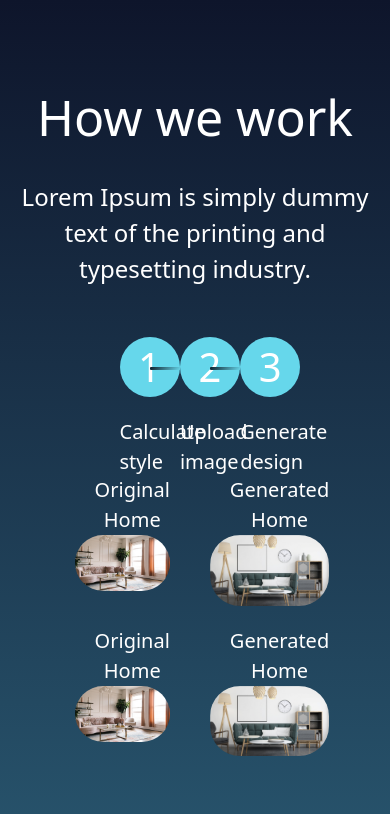
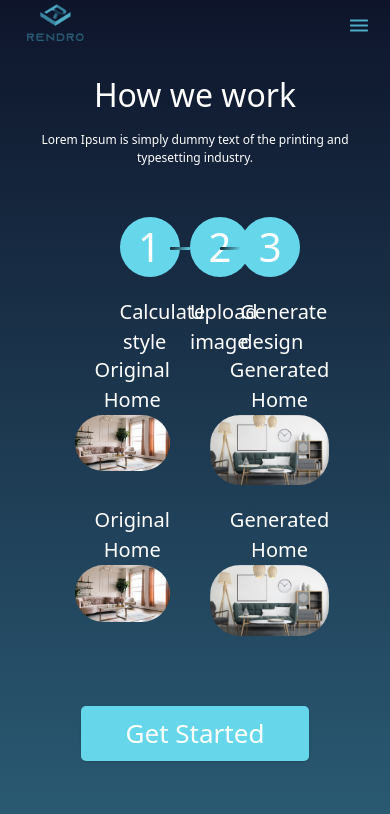
Before and after one commit to paradisefam/homedesign, a Next.js app: page /work in a window 390 px wide. Shown: the top 814 px of the page. Built offline with nearby package versions, Linux system fonts and the light colour scheme.

Commit message:
fileupload error fixed

```diff
--- a/src/app/work/page.tsx
+++ b/src/app/work/page.tsx
@@ -5,13 +5,19 @@ export default function Home() {
   return (
     <main className="landing text-white">
       <div className="col-span-12 text-center container-custom">
-        <div className="mt-[80px] text-[50px] text-white">How we work</div>
-        <div className="mt-[24px] text-[24px]">
+        <div className="md:hidden flex items-center justify-between">
+          <img src="assets/images/logo.png" width={"71px"} />
+          <img src="assets/images/ic_round-menu.png" width={"24px"} />
+        </div>
+        <div className="mt-[20px] md:mt-[80px] text-[32px] md:text-[50px] text-white">
+          How we work
+        </div>
+        <div className="mt-[12px] md:mt-[24px] text-[12px] md:text-[24px]">
           Lorem Ipsum is simply dummy text of the printing and <br />
           typesetting industry.
         </div>
         <div className="timeline-badge mt-[50px] flex mx-[100px]">
-          <div className="w-1/5 h-[138px]">
+          <div className="w-1/3 md:w-1/5 h-[138px]">
             <div className="badge-circle w-[60px] h-[60px] m-auto rounded-full flex justify-center items-center text-white text-[40px]">
               <span>1</span>
             </div>
--- a/src/components/Amount.tsx
+++ b/src/components/Amount.tsx
@@ -8,7 +8,7 @@ const Amount: React.FC = () => {
       </div>
       <select
         id="states"
-        className="border border-[1px] border-[#66d7eb] rounded-e-md outline-none bg-transparent py-1 "
+        className="border-[1px] border-[#66d7eb] rounded-e-md outline-none bg-transparent py-1 "
       >
         <option selected className="text-black">
           500
--- a/src/components/FileUpload.tsx
+++ b/src/components/FileUpload.tsx
@@ -4,9 +4,12 @@ import { useState } from "react";
 function FileUpload() {
   const [fileName, setFileName] = useState("");
 
-  const handleFileInputChange = (e) => {
-    setFileName(e.target.files[0].name);
-    // handle file upload logic here
+  const handleFileInputChange = (e: React.ChangeEvent<HTMLInputElement>) => {
+    const files = e.target.files;
+    if (files && files.length > 0) {
+      setFileName(files[0].name);
+      // handle file upload logic here
+    }
   };
 
   return (
```
Also changed, not shown: public/assets/images/Frame 56.png (added).
